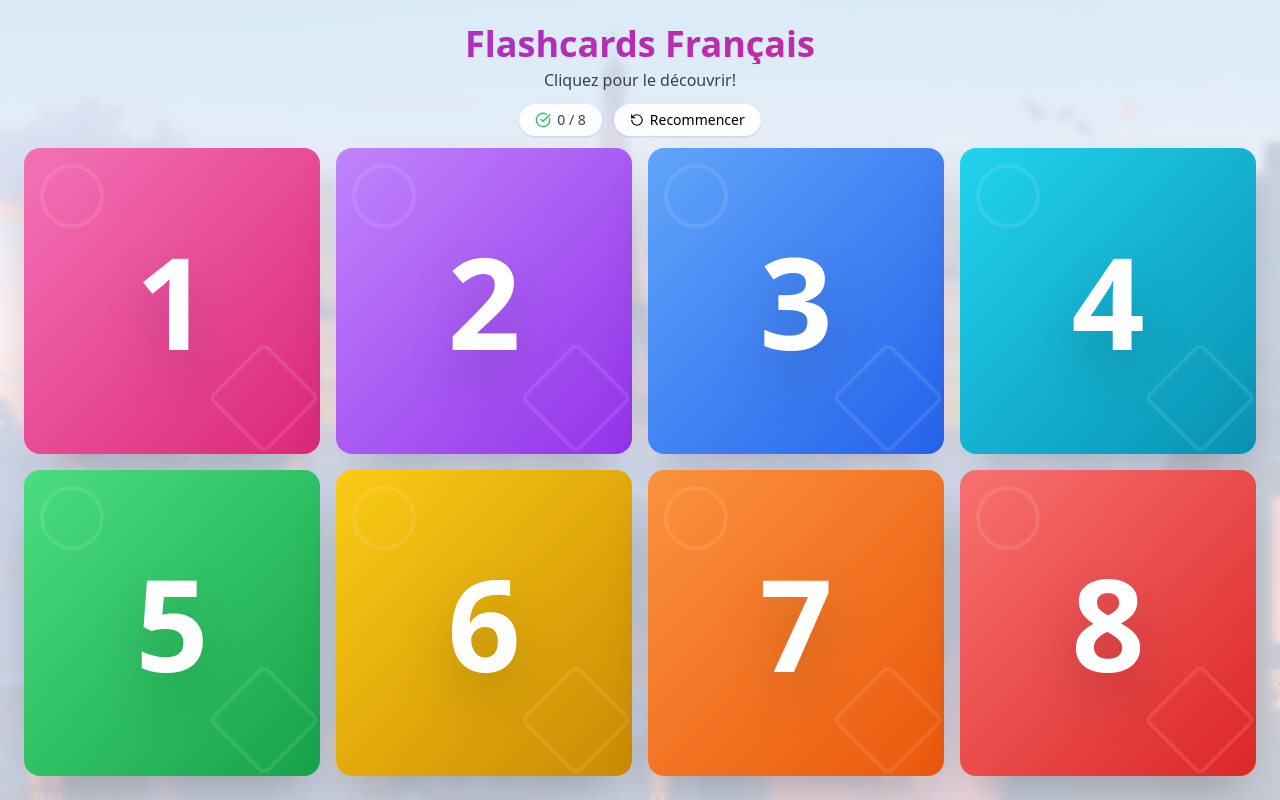
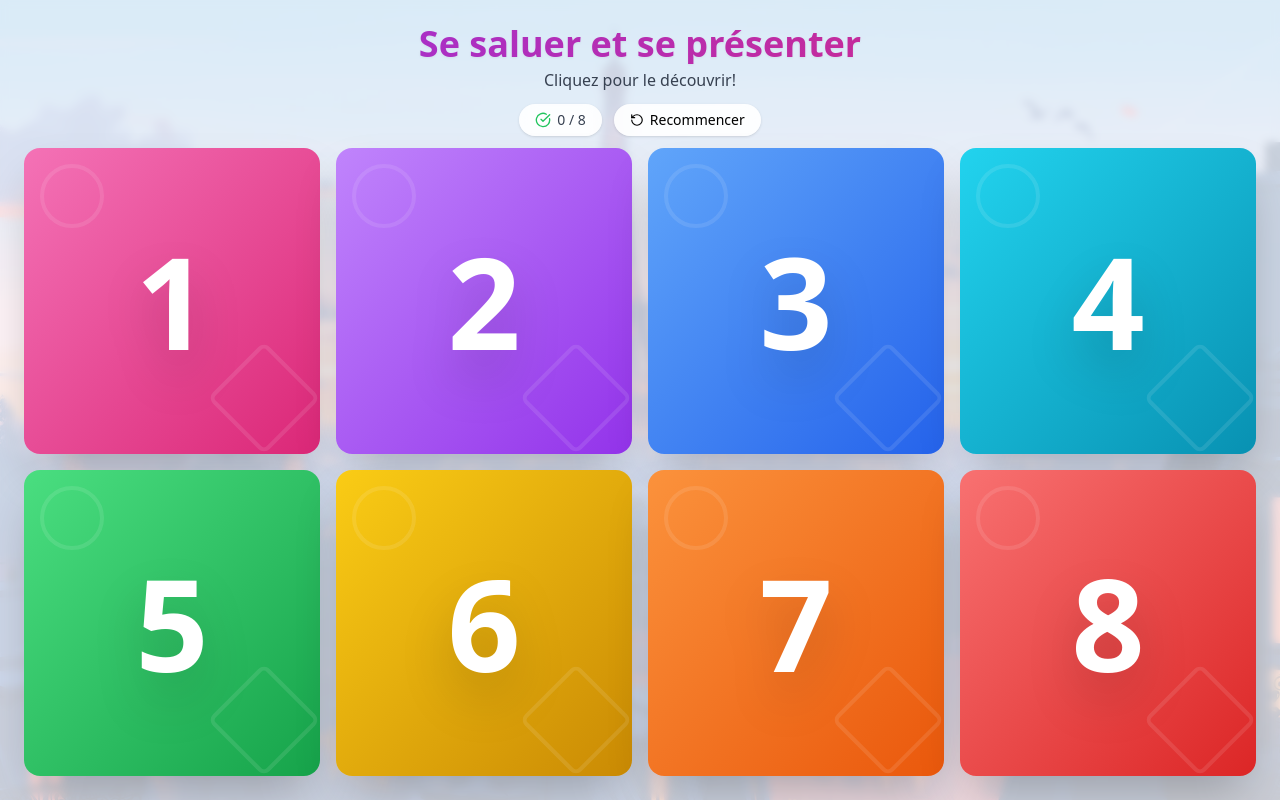
Before and after one commit to elfigozdaddy/flashcards-francais, a React (Vite) app: page / in a window 1280 px wide. Built offline with nearby package versions, Linux system fonts and the light colour scheme.

Commit message:
Update App.jsx
Cambio titolo

```diff
--- a/src/App.jsx
+++ b/src/App.jsx
@@ -74,7 +74,7 @@ export default function App() {
           className="text-center mb-3 flex-shrink-0"
         >
           <h1 className="text-2xl md:text-4xl font-bold text-transparent bg-clip-text bg-gradient-to-r from-purple-600 to-pink-600 drop-shadow-sm">
-            Flashcards Français
+            Se saluer et se présenter
           </h1>
           <p className="text-gray-700 text-sm md:text-base mt-1">
             Cliquez pour le découvrir!
```
